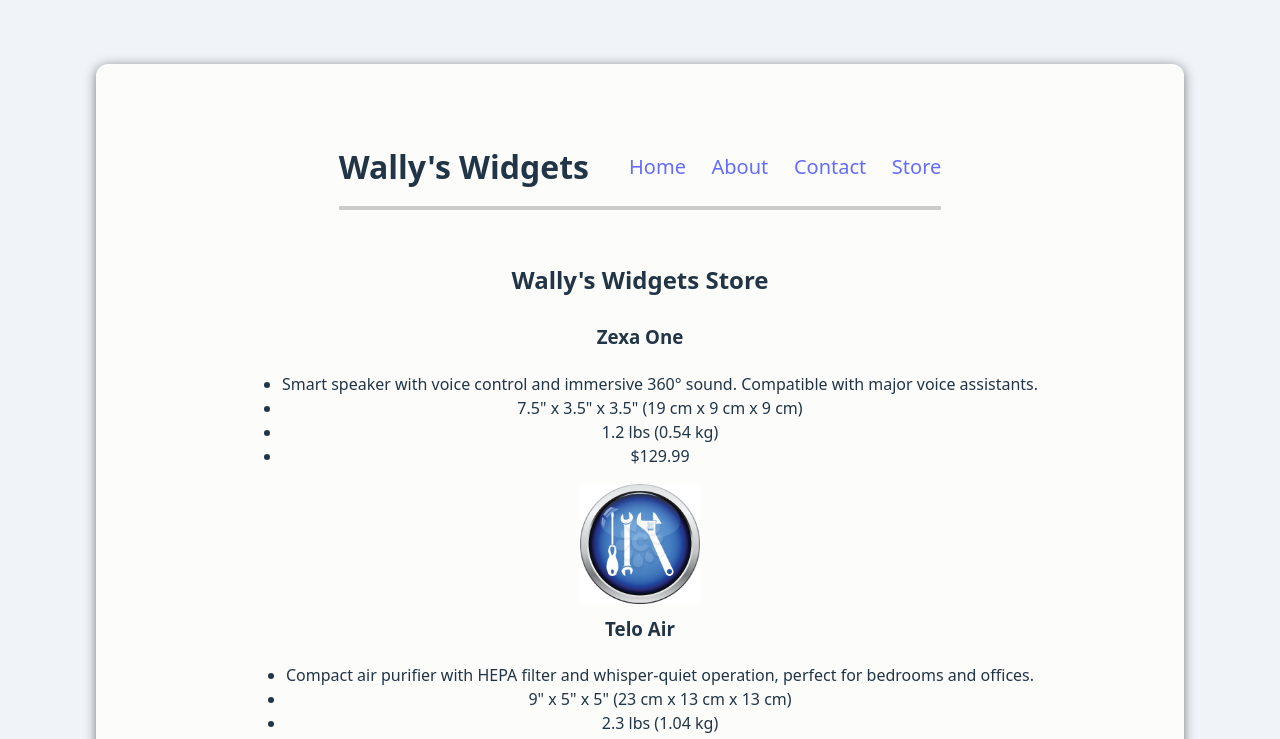
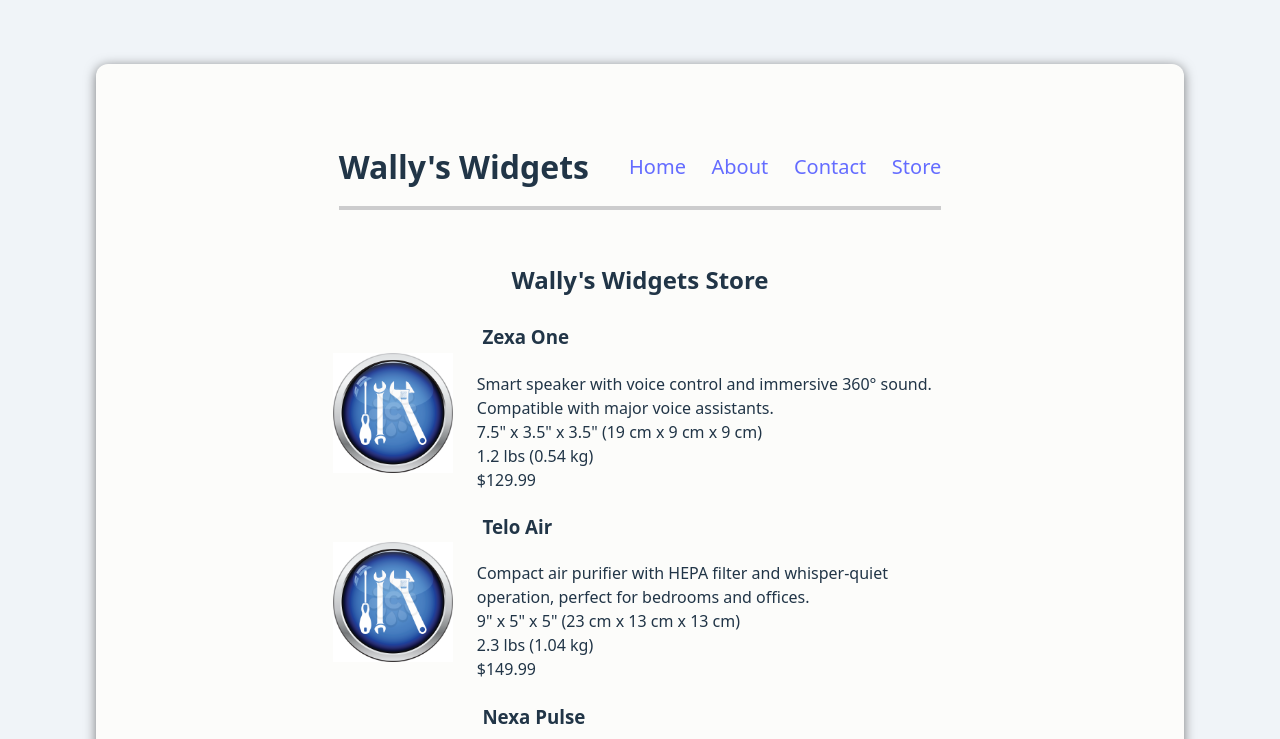
Before and after one commit to jgoto/mock-ecommerce-site, a React (Vite) app: page /store in a window 1280 px wide. Shown: the top 739 px of the page. Built offline with nearby package versions, Linux system fonts and the light colour scheme.

Commit message:
Added css for the Store page

```diff
--- a/src/components/ProductEntry.jsx
+++ b/src/components/ProductEntry.jsx
@@ -1,8 +1,11 @@
 import { useState } from "react";
+import styles from './ProductEntry.module.css'
 
 function ProductEntry({product}){
     return (
-        <div id={product.id}>
+        <div id={product.id} className={styles.productContainer}>
+            <img src={product.image} alt={product.name} />
+            <div className={styles.productDetails}>
                 <h3>{product.name}</h3>
                 <ul>
                     <li>{product.description}</li>
@@ -10,7 +13,7 @@ function ProductEntry({product}){
                     <li>{product.weight}</li>
                     <li>${product.price}</li>
                 </ul>
-            <img src={product.image} alt={product.name} />
+            </div>
         </div>
     )
 }
--- /dev/null
+++ b/src/components/ProductEntry.module.css
@@ -0,0 +1,20 @@
+.productContainer{
+    display: flex;
+    flex-direction: row;
+    width: 60%;
+    text-align: left;
+    align-items: center;
+}
+
+.productDetails{
+    text-align: left;
+    padding-left: 1.5rem;
+}
+
+.productDetails li{
+    list-style-type: none;
+}
+
+.productDetails ul{
+    padding-left: 0;
+}
```
Lines whose indentation alone changed are shown as unchanged.
